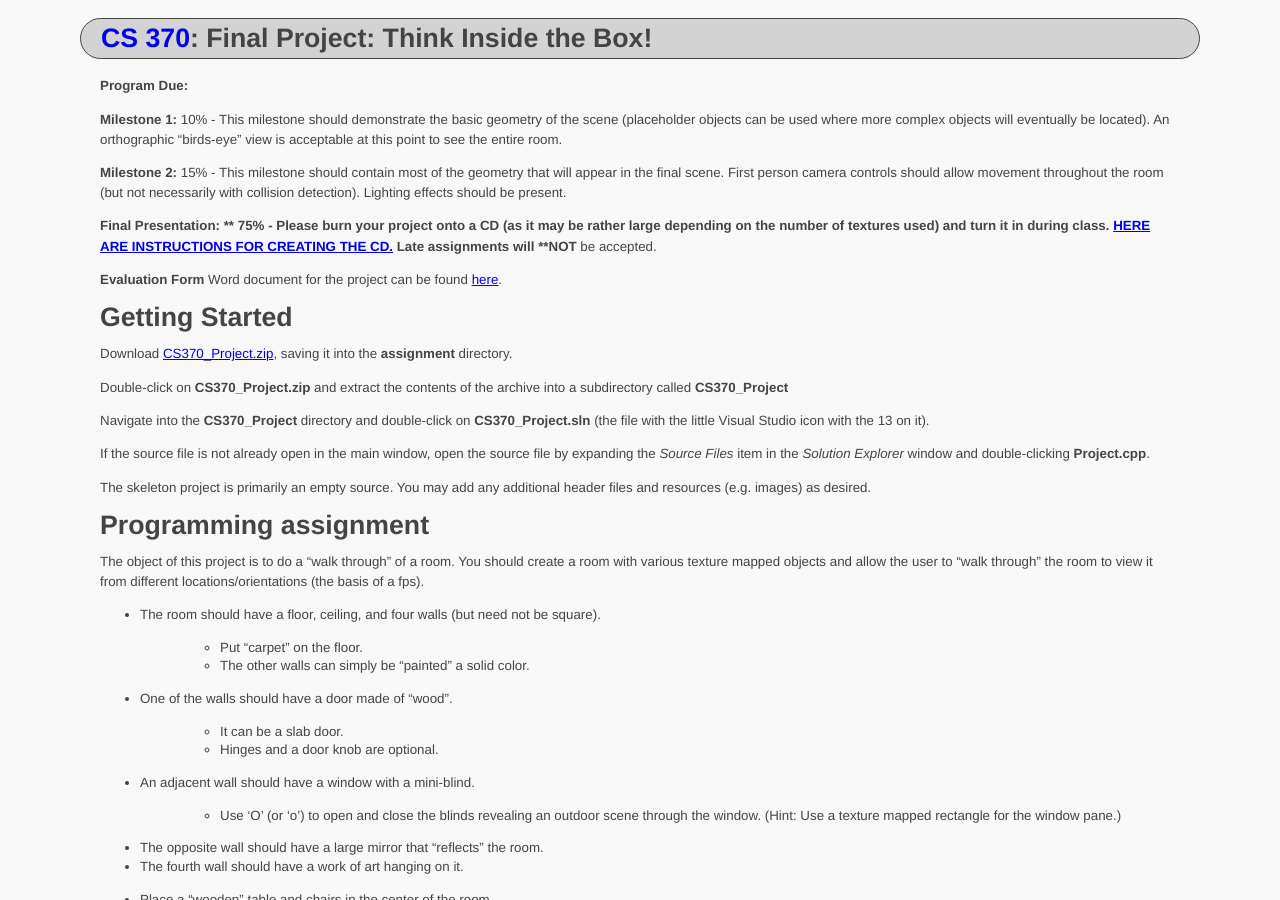
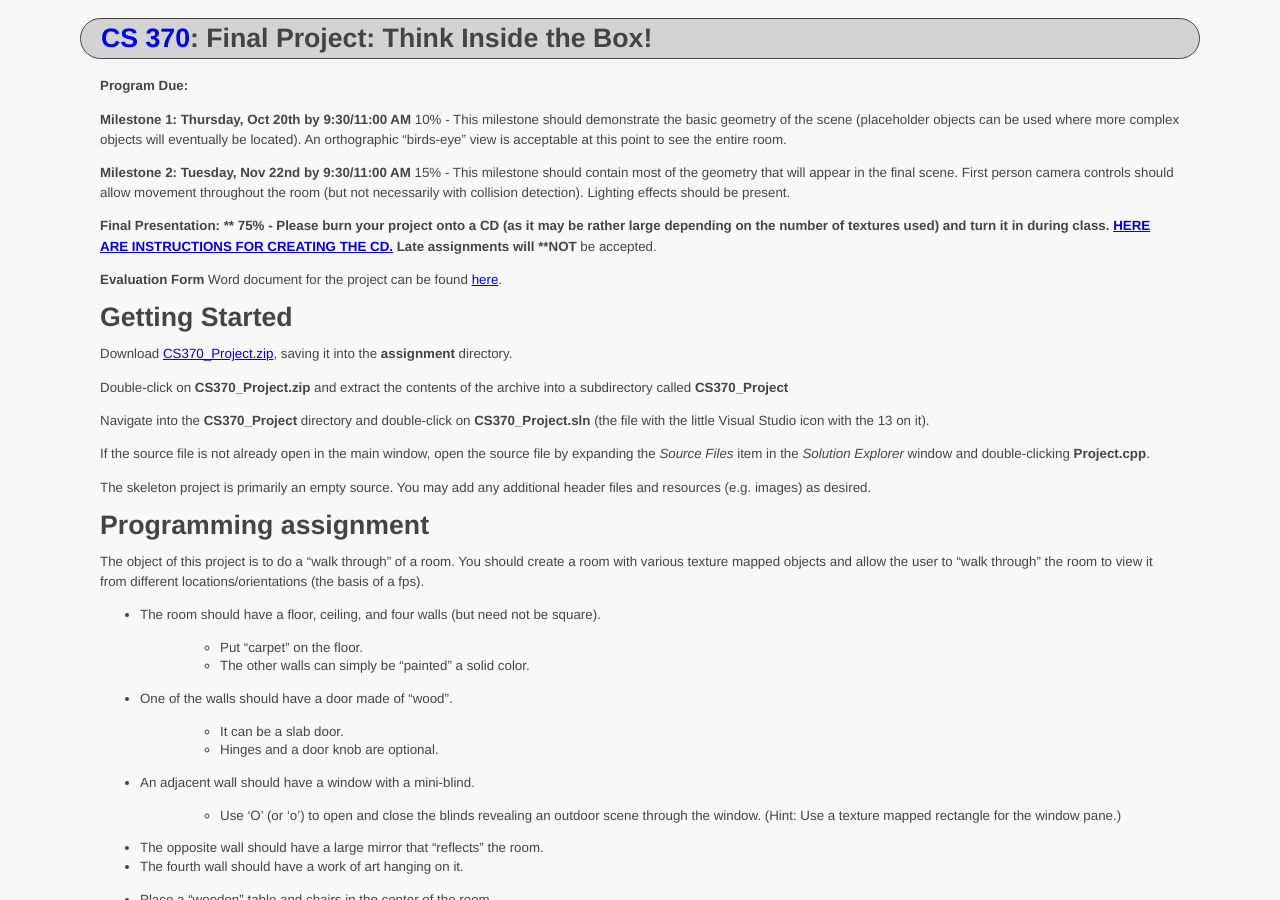
Before and after one commit to ycpcs/cs370-fall2016, a Jekyll site: the page built from assign/project.md, in a window 1280 px wide and 900 px high. Built offline with Jekyll 4.4.1, drawn with Linux system fonts in a browser that asks for light colours.

Commit message:
update project dates
update project dates

```diff
--- a/assign/project.md
+++ b/assign/project.md
@@ -5,9 +5,9 @@ title: "Final Project: Think Inside the Box!"
 
 **Program Due:**
 
-**Milestone 1:**  10% - This milestone should demonstrate the basic geometry of the scene (placeholder objects can be used where more complex objects will eventually be located). An orthographic "birds-eye" view is acceptable at this point to see the entire room.
+**Milestone 1: Thursday, Oct 20th by 9:30/11:00 AM**  10% - This milestone should demonstrate the basic geometry of the scene (placeholder objects can be used where more complex objects will eventually be located). An orthographic "birds-eye" view is acceptable at this point to see the entire room.
 
-**Milestone 2:**  15% - This milestone should contain most of the geometry that will appear in the final scene. First person camera controls should allow movement throughout the room (but not necessarily with collision detection). Lighting effects should be present.
+**Milestone 2: Tuesday, Nov 22nd by 9:30/11:00 AM**  15% - This milestone should contain most of the geometry that will appear in the final scene. First person camera controls should allow movement throughout the room (but not necessarily with collision detection). Lighting effects should be present.
 
 **Final Presentation: ** 75% - Please burn your project onto a CD (as it may be rather large depending on the number of textures used) and turn it in during class. [HERE ARE INSTRUCTIONS FOR CREATING THE CD.](ProjectSubmit.html) Late assignments will **NOT** be accepted.
 
```
Also changed, not shown: assign/index.md (+1 -1 lines).
